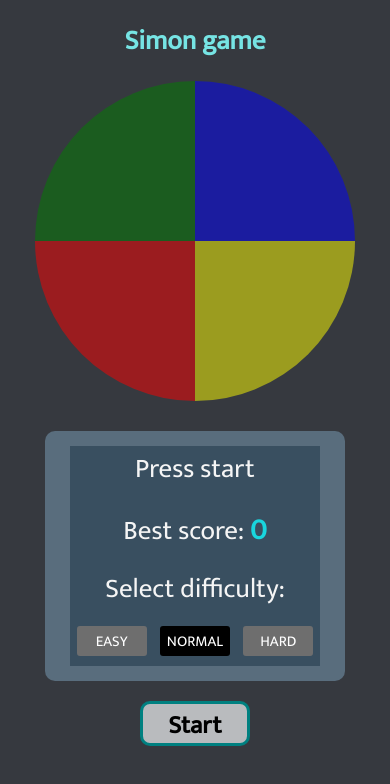
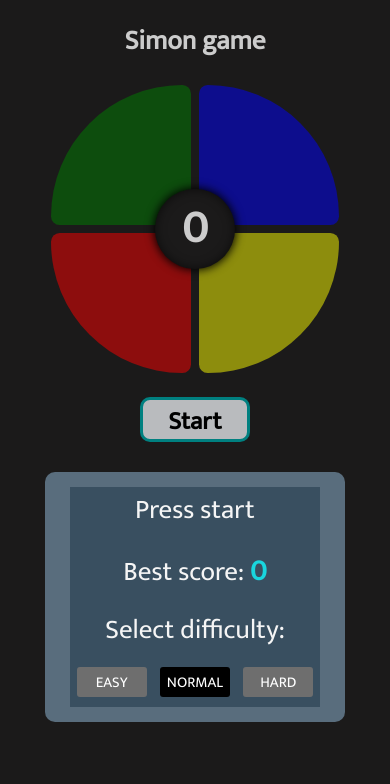
Before and after one commit to VladislavSaleev/Simon-game, a Vue app: page / in a window 390 px wide. Shown: the top 784 px of the page. Built offline with nearby package versions, Linux system fonts and the light colour scheme.

Commit message:
new style, media queries

```diff
--- a/src/App.vue
+++ b/src/App.vue
@@ -18,15 +18,16 @@ export default {
 <style>
 @import url("https://fonts.googleapis.com/css2?family=Mukta&display=swap");
 * {
-  background-color: rgb(54, 57, 63);
+  font-family: "Mukta", sans-serif;
+  background-color: rgb(27, 26, 26);
 }
 .game-title {
-  font-family: "Mukta", sans-serif;
+  /* font-family: "Mukta", sans-serif; */
   text-align: center;
-  color: rgb(118, 228, 228);
+  color: #ccc;
   font-size: 40px;
 }
-@media screen and (max-width: 1200px) {
+@media screen and (max-width: 768px) {
   .game-title {
     font-size: 27px;
   }
--- a/src/components/Playfield.vue
+++ b/src/components/Playfield.vue
@@ -1,29 +1,34 @@
 <template>
+  <div class="main">
     <div class="field-wrapper">
       <div
         @click="sendPlayerMove('green')"
         class="block"
         :class="{ opacity: opacityToggle.green }"
-      style="background: green; border-top-left-radius: 300px"
+        style="background: green; border-radius: 300px 20px 20px 20px"
       ></div>
       <div
         @click="sendPlayerMove('blue')"
         class="block"
         :class="{ opacity: opacityToggle.blue }"
-      style="background: blue; border-top-right-radius: 300px"
+        style="background: blue; border-radius: 20px 300px 20px 20px"
       ></div>
+    </div>
+    <div class="score">{{ score }}</div>
+    <div class="field-wrapper">
       <div
         @click="sendPlayerMove('red')"
         class="block"
         :class="{ opacity: opacityToggle.red }"
-      style="background: red; border-bottom-left-radius: 300px"
+        style="background: red; border-radius: 20px 20px 20px 300px"
       ></div>
       <div
         @click="sendPlayerMove('yellow')"
         class="block"
         :class="{ opacity: opacityToggle.yellow }"
-      style="background: yellow; border-bottom-right-radius: 300px"
+        style="background: yellow; border-radius: 20px 20px 300px 20px"
       ></div>
+    </div>
   </div>
 </template>
 
@@ -33,6 +38,9 @@ export default {
     opacityToggle: {
       type: Object,
       required: true,
+    },
+    score: {
+      type: Number,
     },
   },
   methods: {
@@ -44,37 +52,75 @@ export default {
 </script>
 
 <style scoped>
+.main {
+  display: flex;
+  position: relative;
+  flex-direction: column;
+  justify-content: center;
+  align-items: center;
+  /* height: 100%;
+  width: 100%; */
+}
 .field-wrapper {
   display: flex;
   justify-content: center;
   align-items: center;
-  flex-wrap: wrap;
-  margin-left: 150px;
-  width: 550px;
-  height: 540px;
-  margin-right: 50px;
+  box-sizing: border-box;
   user-select: none;
 }
 .block {
   height: 250px;
   width: 250px;
-  padding: 10px;
+  margin: 4px;
   opacity: 0.5;
+  transition: all 0.15s;
+}
+.block:hover {
+  transform: scale(1.01);
+  box-shadow: 0px 0px 10px 2px #000000;
 }
 .opacity {
   opacity: 1;
 }
-@media screen and (max-width: 1200px) {
-  .field-wrapper {
-    width: 330px;
-    height: 320px;
-    margin-left: 0px;
-    margin-right: 0px;
-    align-self: center;
+.score {
+  position: absolute;
+  width: 120px;
+  height: 120px;
+  background-color: rgb(27, 26, 26);
+  box-shadow: inset 0px 0px 10px 1px rgba(0, 0, 0, 0.5),
+    0px 0px 10px 1px #000000;
+  margin: auto;
+  line-height: 120px;
+  text-align: center;
+  border-radius: 50%;
+  color: #ccc;
+  font-size: 70px;
+  font-weight: bold;
+  user-select: none;
+  z-index: 20;
 }
+@media screen and (max-width: 768px) {
+  .block {
+    width: 200px;
+    height: 200px;
+  }
+  .score {
+    width: 100px;
+    height: 100px;
+    font-size: 55px;
+    line-height: 100px;
+  }
+}
+@media screen and (max-width: 425px) {
   .block {
     width: 140px;
     height: 140px;
   }
+  .score {
+    width: 80px;
+    height: 80px;
+    font-size: 45px;
+    line-height: 80px;
+  }
 }
 </style>
--- a/src/components/Settings.vue
+++ b/src/components/Settings.vue
@@ -1,15 +1,12 @@
 <template>
   <div class="option-wrapper">
-    <div class="score-bar">
-      <span v-if="isGameStarted" class="score"
-        >Score: <span class="current-score">{{ score }}</span>
-      </span>
-      <span v-if="!isGameStarted" class="score">{{ boardInfo }}</span>
-      <span class="score"
-        >Best score: <span class="current-score">{{ bestScore }}</span>
+    <div class="info-bar">
+      <span class="info">{{ boardInfo }}</span>
+      <span class="info"
+        >Best score: <span class="current-info">{{ bestScore }}</span>
       </span>
       <div class="game-settings">
-        <div class="score">Select difficulty:</div>
+        <div class="info">Select difficulty:</div>
         <div class="game-levels">
           <div
             v-for="(level, key, index) in timeDelay"
@@ -32,10 +29,6 @@
 <script>
 export default {
   props: {
-    score: {
-      type: Number,
-      required: true,
-    },
     boardInfo: {
       type: String,
       required: true,
@@ -72,11 +65,11 @@ export default {
 .option-wrapper {
   display: flex;
   flex-direction: column;
-  justify-content: flex-start;
   align-items: center;
+  justify-content: center;
+  margin-left: 50px;
 }
 .btn-game {
-  font-family: "Mukta", sans-serif;
   width: 140px;
   height: 55px;
   margin-top: 20px;
@@ -85,8 +78,9 @@ export default {
   border-radius: 10px;
   font-size: 25px;
   font-weight: bold;
+  cursor: pointer;
 }
-.score-bar {
+.info-bar {
   display: flex;
   flex-direction: column;
   background-color: rgb(89, 109, 125);
@@ -97,8 +91,7 @@ export default {
   height: 250px;
   width: 300px;
 }
-.score {
-  font-family: "Mukta", sans-serif;
+.info {
   height: 60px;
   width: 250px;
   text-align: center;
@@ -106,8 +99,7 @@ export default {
   font-size: 30px;
   color: whitesmoke;
 }
-.current-score {
-  font-family: "Mukta", sans-serif;
+.current-info {
   font-weight: bold;
   font-size: 35px;
   color: rgb(25, 214, 222);
@@ -120,7 +112,6 @@ export default {
   background-color: rgb(57, 79, 96);
 }
 .game-level {
-  font-family: "Mukta", sans-serif;
   display: flex;
   align-items: center;
   justify-content: center;
@@ -130,22 +121,30 @@ export default {
   background-color: rgb(110, 110, 110);
   color: white;
   font-size: 15px;
+  /* font-weight: bold; */
   border-radius: 3px;
   margin-bottom: 10px;
   user-select: none;
   cursor: pointer;
+  transition: all 0.3s;
 }
 .game-level:hover {
   background-color: rgb(30, 104, 104);
 }
 .active {
-  background-color: black;
+  background-color: black !important;
 }
-@media screen and (max-width: 1200px) {
-  .score {
+@media screen and (max-width: 1024px) {
+  .option-wrapper {
+    flex-direction: column-reverse;
+    margin-left: 0;
+  }
+}
+@media screen and (max-width: 768px) {
+  .info {
     font-size: 27px;
   }
-  .current-score {
+  .current-info {
     font-size: 29px;
   }
   .btn-game {
--- a/src/components/Simon.vue
+++ b/src/components/Simon.vue
@@ -1,6 +1,10 @@
 <template>
   <div class="wrapper">
-    <Playfield :opacityToggle="opacityToggle" @sendPlayerMove="playerMove" />
+    <Playfield
+      :opacityToggle="opacityToggle"
+      :score="score"
+      @sendPlayerMove="playerMove"
+    />
     <Settings
       :boardInfo="boardInfo"
       :isGameStarted="isGameStarted"
@@ -46,7 +50,7 @@ export default {
       timeDelay: {
         easy: 1100,
         normal: 700,
-        hard: 400,
+        hard: 300,
       },
       currentTimeDelay: 700,
     };
@@ -57,7 +61,9 @@ export default {
       this.playerMoves.length = 0;
       this.aiMoves.length = 0;
       this.score = 0;
+      this.boardInfo = "Press start";
       if (this.isGameStarted) {
+        this.boardInfo = "Follow the steps";
         this.aiMove();
       }
     },
@@ -77,8 +83,9 @@ export default {
       }
     },
     aiMove() {
+      this.isClickable = false;
+      //Run the sequence
       setTimeout(() => {
-        this.isClickable = false;
         let randNum = Math.round(0.5 + Math.random() * 4);
         this.aiMoves.push(this.nextColor[randNum]);
         this.aiMoves.forEach((el, idx) => {
@@ -90,7 +97,7 @@ export default {
             }, this.currentTimeDelay * 0.6);
           }, this.currentTimeDelay * (idx + 1));
         });
-        //Allow player click when sequence is over
+        //Allow player click when sequence is over + 0.5s
         setTimeout(() => {
           this.isClickable = true;
         }, this.currentTimeDelay * this.aiMoves.length + 500);
@@ -123,7 +130,7 @@ export default {
     },
   },
   watch: {
-    //watching for correctness of player's clicks and run new sequence if all right
+    //Watching for correctness of player's clicks and run new sequence if all right
     playerMoves: {
       handler() {
         //Correct!
@@ -139,15 +146,15 @@ export default {
         //Fail!
         this.playerMoves.forEach((el, idx) => {
           if (this.isGameStarted && el !== this.aiMoves[idx]) {
-            this.boardInfo = "Game over";
             this.toggleGameState();
             this.playSounds("fail");
+            this.boardInfo = "Game over";
           }
         });
       },
       deep: true,
     },
-    //update best score
+    //Update best score
     score: {
       handler(newValue) {
         if (newValue > this.bestScore) {
@@ -165,7 +172,7 @@ export default {
   flex-direction: row;
   justify-content: center;
 }
-@media screen and (max-width: 1200px) {
+@media screen and (max-width: 1024px) {
   .wrapper {
     flex-direction: column;
   }
```
Lines whose indentation alone changed are shown as unchanged.
